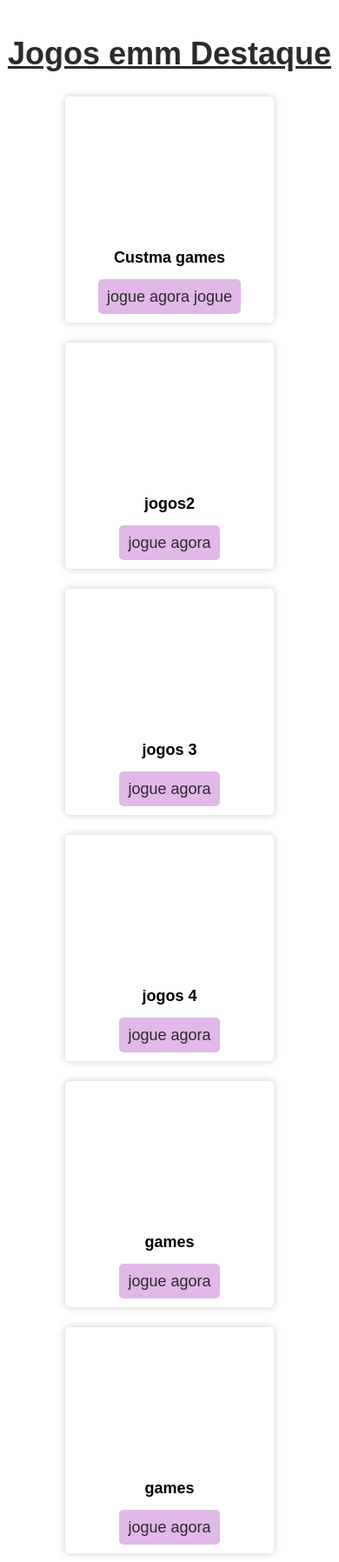
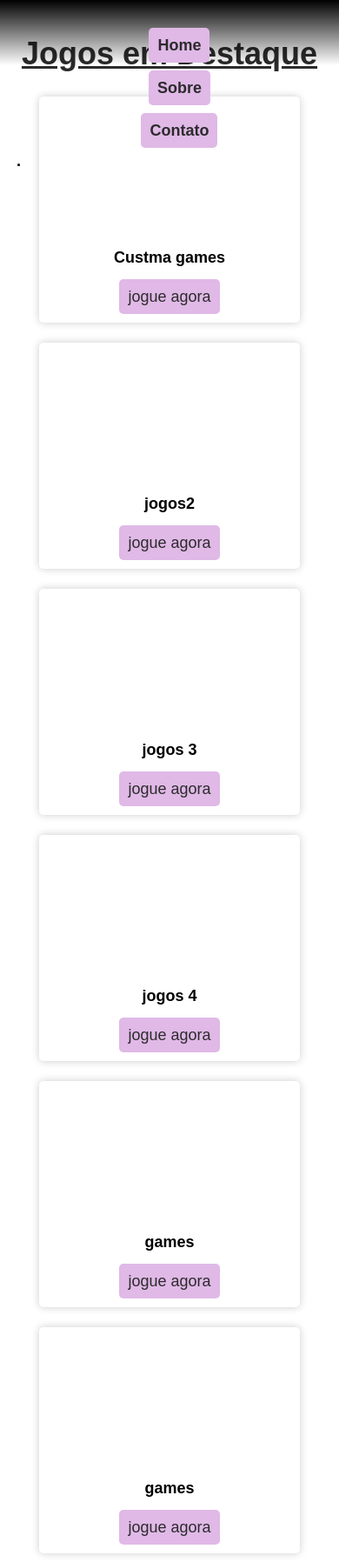
Before and after one commit to strike011/site, a PHP site: page / in a window 390 px wide. Shown: the top 1796 px of the page at 87% size. Run offline with PHP 8.4, Linux system fonts and the light colour scheme; style sheets or scripts are compiled from the project's sources.

Commit message:
ajustando ifrane

```diff
--- a/css/style.css
+++ b/css/style.css
@@ -60,7 +60,7 @@ body {
     text-align: center;
     margin-bottom: 20px; }
     .flex .flex-card iframe {
-      width: 240px; }
+      width: 100%; }
   .flex .flex-img {
     width: 100%;
     border-radius: 5px 5px 0 0; }
@@ -83,8 +83,16 @@ p {
   background: #e0b9e7; }
 
 @media (max-width: 420px) {
-  .header {
+  .header-logo img {
     display: none; }
+
+  .header-nav ul {
+    display: block;
+    text-align: center; }
+    .header-nav ul li {
+      width: 100%;
+      padding: 2px;
+      line-height: 45px; }
 
   .container {
     max-width: 100%; }
--- a/css/style.scss
+++ b/css/style.scss
@@ -91,7 +91,7 @@ body{
         text-align: center;
         margin-bottom: 20px;
         iframe{
-            width: 240px;
+            width: 100%;
         }
     }
     & &-img{
@@ -122,9 +122,23 @@ p{
 
 }
 @media(max-width: 420px){
-    .header {
+    .header-logo img {
         display: none;
+
+
     }
+    .header-nav ul{
+        display: block;
+        text-align: center;
+        li{
+           width: 100%;
+           padding: 2px;
+           line-height: 45px;
+
+        }
+
+    }
+
     .container{
 
         max-width: 100%;
--- a/index.html
+++ b/index.html
@@ -10,7 +10,7 @@
 <body>
     <header class="header">
         <a href="index.html" title="pagina inicial" class="header-logo">
-            <img src="imagens/logohd.png" alt="nerdflix">
+            <img src="imagens/logohd.png" alt="pixelmania015">
         </a>
         <nav class="header-nav">
             <ul>
@@ -26,18 +26,19 @@
         <img src="" alt=""class='banner-img'>
     </section>
     <main class="container">
-        <h1><strong>Jogos emm Destaque</strong></h1>
+        <h1><strong>Jogos em Destaque</strong></h1>
         <div class="flex">
             <div class="flex-card">
                 <a>
                   <iframe src="games/index.html" frameborder="games"></iframe>
                 </a>
                 <p>
+
                     <strong>Custma games</strong>
                 </p>
                 <p>
                     <a href="detalhes.html" title="detalhes" class="btn">
-                        jogue agora jogue
+                        jogue agora
                     </a>
                 </p>
 
```
Also changed, not shown: css/style.min.css (+1 -1 lines), 1 other file.
